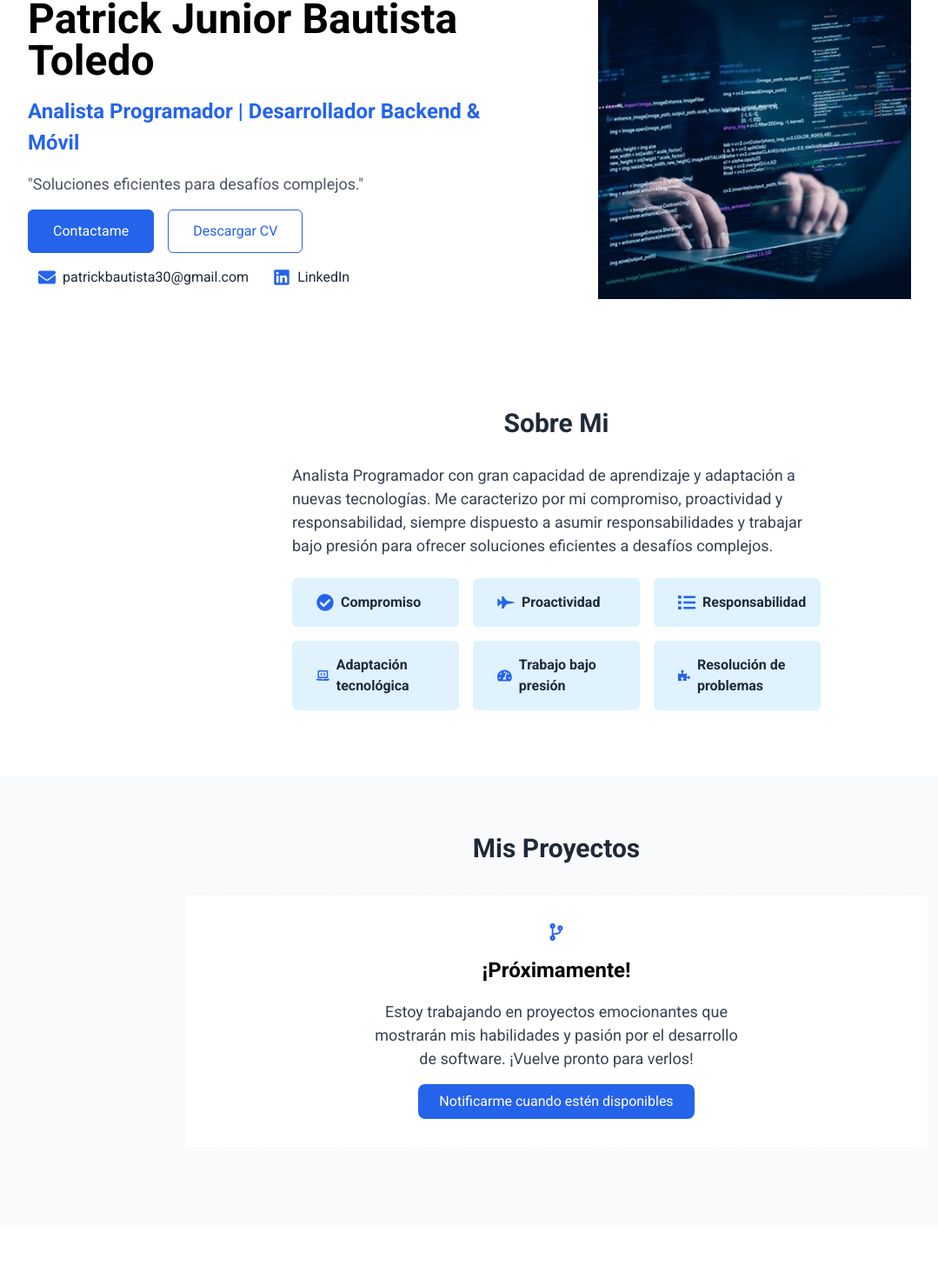
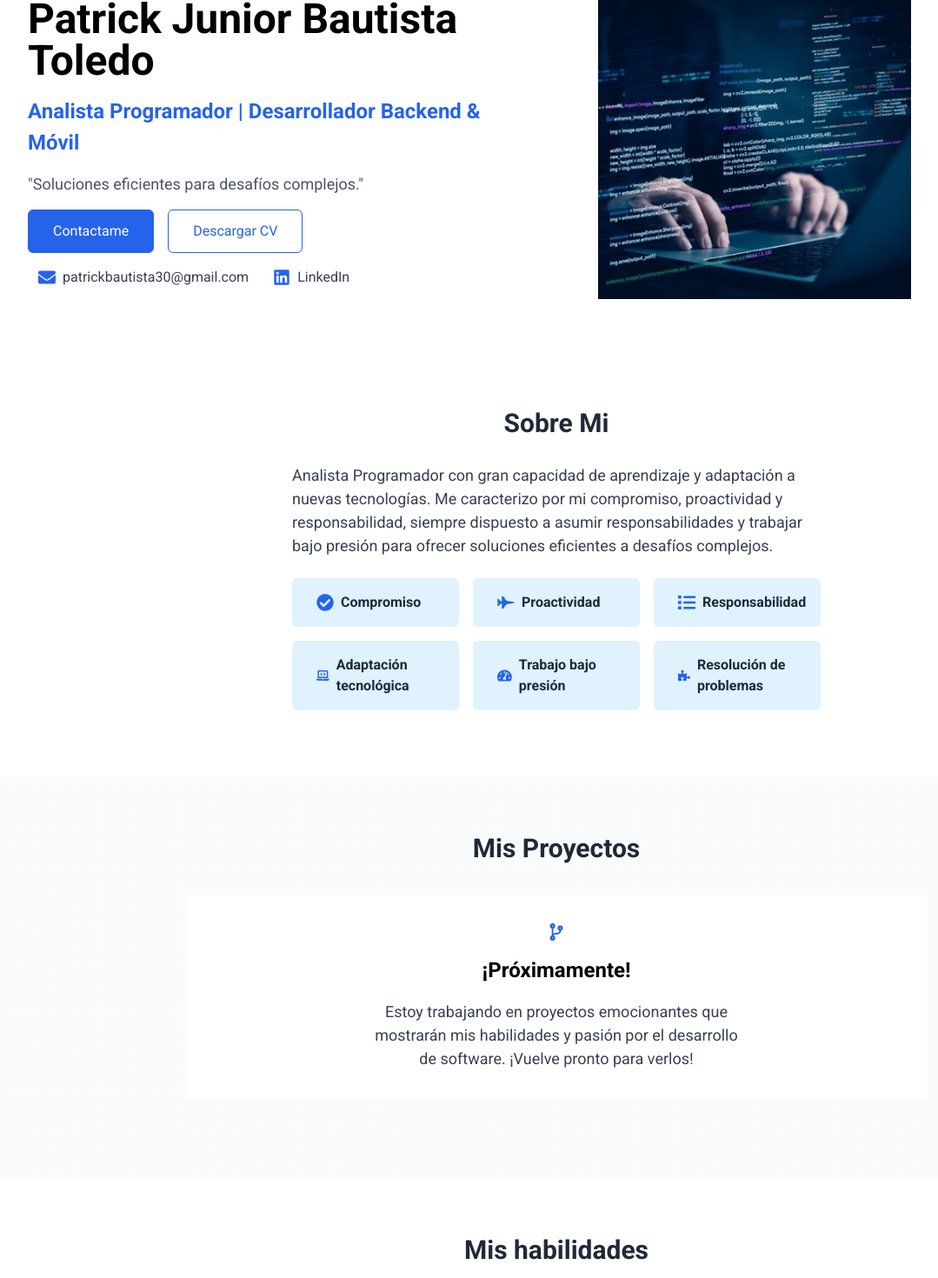
Before and after one commit to pbautistadev/patrick-portfolio, a React (Vite) app: page / in a window 1280 px wide. Shown: the part 196-1666 px from the top of the page at 87% size, without its empty margins (0-1079 px from the left). Built offline with nearby package versions, Linux system fonts and the light colour scheme.

Commit message:
Update navbar and footer links

```diff
--- a/src/components/About/About.tsx
+++ b/src/components/About/About.tsx
@@ -96,7 +96,7 @@ const About = () => {
                 <path d="M83.1 126.1c-21.8 2.6-40 11.5-55.6 27.3-12.9 13-21.1 28-25 45.6C.3 209-.8 252.6.9 262.5c1.6 8.8 5.7 17.8 11 23.7 10.6 11.9 102.7 81.2 269.4 202.7 41.7 30.4 86.1 63 98.5 72.5 47.1 35.9 72.5 51.4 97.2 59.4 35.5 11.5 67.7-1.8 143.2-59.4 12.4-9.5 56.8-42.1 98.5-72.5C890 364 977.3 298.4 988.2 286.1c5.2-5.8 9.4-14.9 10.9-23.6 1.7-9.9.6-53.5-1.6-63.5-4-17.9-12.2-32.8-25.5-46-13.1-13.2-27.4-21.2-46-25.6-7.2-1.8-25.8-1.9-421.5-2-228.8-.1-417.3.2-421.4.7z" />
                 <path d="M4.2 373.8c-2.1 2-3.2 4.1-3.7 7.3-.3 2.4-.4 96.2-.3 208.4C.6 781.7.7 793.9 2.4 801c4.4 18.5 12.4 32.9 25.6 46 13.5 13.6 28.2 21.6 47 25.7 8.2 1.7 25.2 1.8 425 1.8s416.8-.1 425-1.8c18.8-4.1 33.5-12.1 47-25.7 13.2-13.1 21.2-27.5 25.6-46 1.7-7.1 1.8-19.4 2.2-213 .2-148.1 0-206.6-.8-209.3-1.3-4.6-5.9-7.7-11.2-7.7-3.3 0-8 3.2-43.8 30.2-48.4 36.6-103.6 77.3-196 144.6-38.2 27.9-80.3 58.9-93.5 68.9-37.9 28.9-58.5 42.5-82.7 54.3-45.4 22.2-83 24.5-126.4 7.5-26-10.1-51.4-25.4-86.4-51.9-34.1-25.8-41.3-31.1-99-73.1-105.9-77.1-184.3-135-228.8-168.9C17.1 371.9 15.6 371 11.6 371c-3.4 0-5 .6-7.4 2.8z" />
               </svg>
-              <p className="text-secondary text-[16px]">
+              <p className="text-textgray text-[16px]">
                 patrickbautista30@gmail.com
               </p>
             </div>
@@ -108,7 +108,7 @@ const About = () => {
               >
                 <path d="M109.1 65C92.9 69.3 77 82.3 69.7 97.2 62.4 112.2 63 76 63 500c0 335.4.2 383.3 1.5 388.8 4.8 20.4 20.3 37.5 41.2 45.5l5.8 2.2 385.3.3c428.2.2 391.1.8 406.2-6.6 10.5-5.1 22.2-16.8 27.3-27.4 7.3-15.1 6.7 21.2 6.7-402.8s.6-387.7-6.7-402.8c-5.1-10.6-16.8-22.3-27.3-27.4-15-7.4 21.6-6.8-403.5-6.7-375.3 0-383.1 0-390.4 1.9zm171.4 124.7c17 4.3 32.1 14.6 43.1 29.3 8.8 11.8 13.5 27.1 13.5 43.5 0 22.1-7.9 40.8-23.4 55.1-19.5 18.1-47.1 24.7-72.6 17.4-26-7.4-46.9-29.8-52.7-56.4-2.4-11.2-1.6-28.2 2-39.1 7.3-22.6 27.6-42.5 50.2-49.1 12.3-3.5 27.7-3.8 39.9-.7zm397.2 195.4c32 2.6 60.2 11.9 78.3 25.7 8 6.1 18.5 16.7 24.5 24.7 5.9 7.9 15.7 27.6 19.5 39.5 6.1 18.7 10 41.2 12 68.5.6 8.4 1 65 1 141.7V813H683V699.7c0-62.2-.5-118.7-1-125.3-2.2-28.1-9.6-48.2-22.1-60.4-5.6-5.4-10.6-8.2-20.4-11.6-7.3-2.6-9.2-2.8-23-2.9-18 0-26.7 1.7-38.8 7.7-14.6 7.3-25 20-31.4 38.4-7.6 21.9-8.3 35.1-8.3 164.1V813H408V395h125l.2 28.7.3 28.8 2-3.3c4.3-7.2 14.5-20 20.6-25.8 31.2-29.6 71.9-42.5 121.6-38.3zM328 604v209H197V395h131v209z" />
               </svg>
-              <p className="text-secondary text-[16px]">LinkedIn</p>
+              <p className="text-textgray text-[16px]">LinkedIn</p>
             </div>
           </div>
         </div>
--- a/src/components/Footer/Footer.tsx
+++ b/src/components/Footer/Footer.tsx
@@ -1,9 +1,9 @@
 import React from "react";
 const footerLinks = [
   { id: 1, name: "Sobre Mí", path: "/" },
-  { id: 2, name: "Habilidades", path: "#" },
-  { id: 3, name: "Experiencia", path: "#" },
-  { id: 4, name: "Formacion", path: "#" },
+  { id: 2, name: "Habilidades", path: "#abilities" },
+  { id: 3, name: "Experiencia", path: "#experience" },
+  { id: 4, name: "Formacion", path: "#formation" },
 ];
 
 const footerContactLinks = [
--- a/src/components/Hero/Hero.tsx
+++ b/src/components/Hero/Hero.tsx
@@ -6,13 +6,23 @@ import Projects from "../Projects/Projects";
 
 const Hero = () => {
   return (
-    <div>
-      <About />
-      <Projects />
-      <Abilities />
-      <Experience />
-      <Formation />
-    </div>
+    <nav>
+      <section id="about">
+        <About />
+      </section>
+      <section id="projects">
+        <Projects />
+      </section>
+      <section id="abilities">
+        <Abilities />
+      </section>
+      <section id="experience">
+        <Experience />
+      </section>
+      <section id="formation">
+        <Formation />
+      </section>
+    </nav>
   );
 };
 
--- a/src/components/Navbar/Navbar.tsx
+++ b/src/components/Navbar/Navbar.tsx
@@ -2,10 +2,10 @@ import React from "react";
 import CV from "../../assets/pdf/patrickbautista_es.pdf";
 
 const navbarLinks = [
-  { id: 1, name: "Sobre Mí", path: "/" },
-  { id: 2, name: "Habilidades", path: "#" },
-  { id: 3, name: "Experiencia", path: "#" },
-  { id: 4, name: "Formacion", path: "#" },
+  { id: 1, name: "Sobre Mí", path: "#about" },
+  { id: 2, name: "Habilidades", path: "#abilities" },
+  { id: 3, name: "Experiencia", path: "#experience" },
+  { id: 4, name: "Formacion", path: "#formation" },
 ];
 
 const Navbar = () => {
--- a/src/components/Projects/Projects.tsx
+++ b/src/components/Projects/Projects.tsx
@@ -20,7 +20,7 @@ const Projects = () => {
         </p>
         <button
           type="button"
-          className="text-[16px] bg-primary text-white px-6 py-2 rounded-lg active:bg-sky-600 transition duration-300"
+          className=" hidden text-[16px] bg-primary text-white px-6 py-2 rounded-lg active:bg-sky-600 transition duration-300"
           onClick={() =>
             alert(
               "¡Gracias por tu interés! Te notificaré cuando los proyectos estén disponibles."
```
